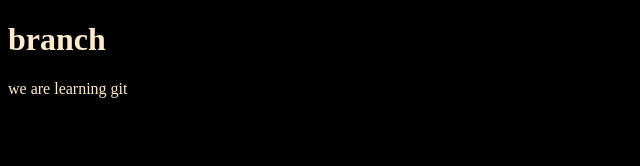
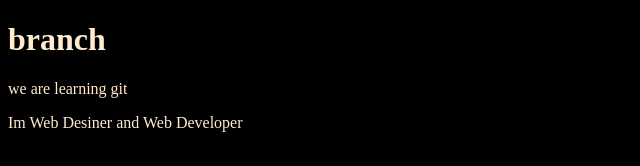
Before and after one commit to elenaesmaili/branch, a plain HTML site: page index.html in a window 1280 px wide. Shown: the whole page, without its empty margins (0-640 px from the left). Drawn offline with Linux system fonts and the light colour scheme.

Commit message:
add and editing new tage in html page

```diff
--- a/index.html
+++ b/index.html
@@ -10,5 +10,6 @@
 <body>
     <h1>branch</h1>
     <p>we are learning git</p>
+    <p>Im Web Desiner and Web Developer</p>
 </body>
 </html>
```
